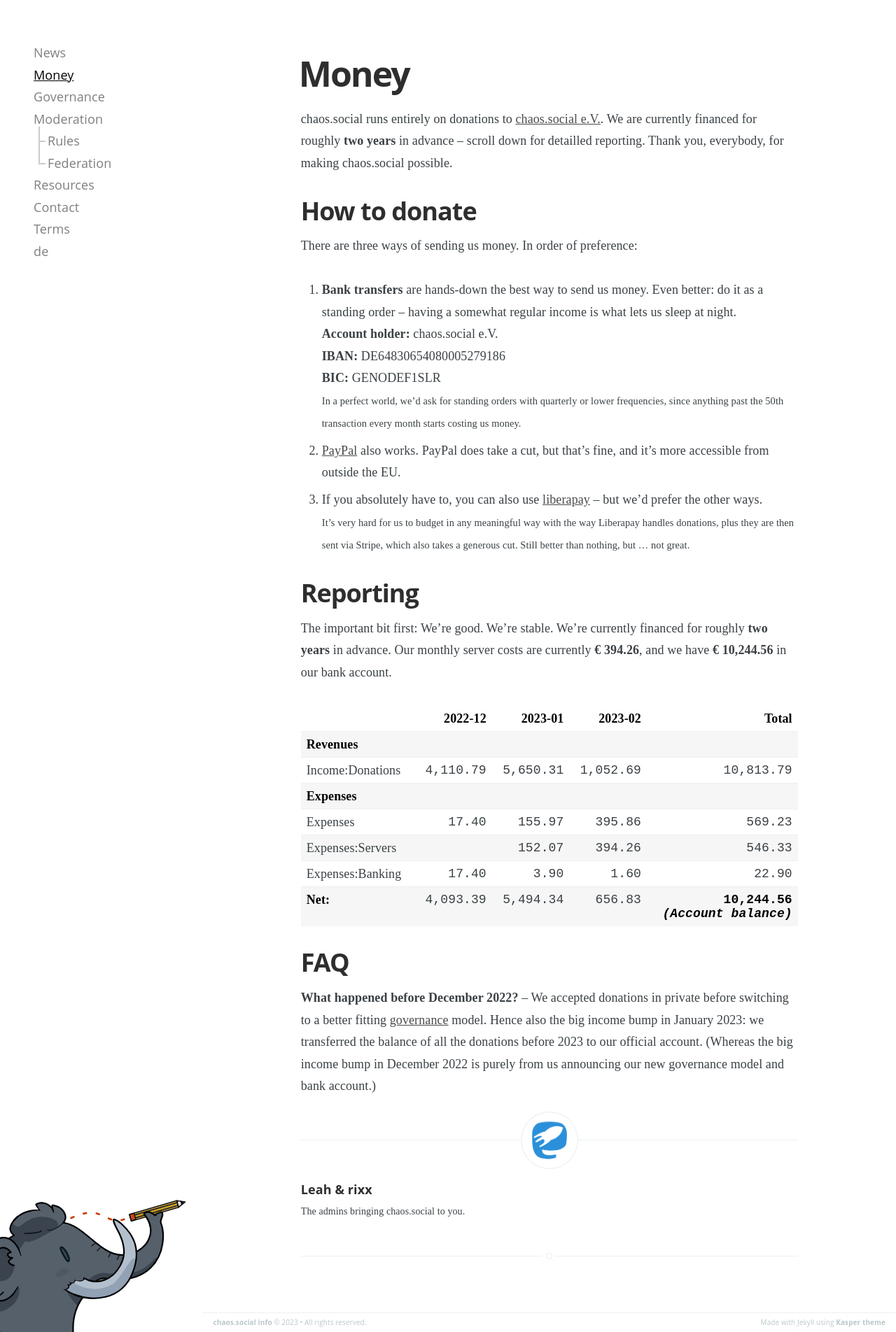
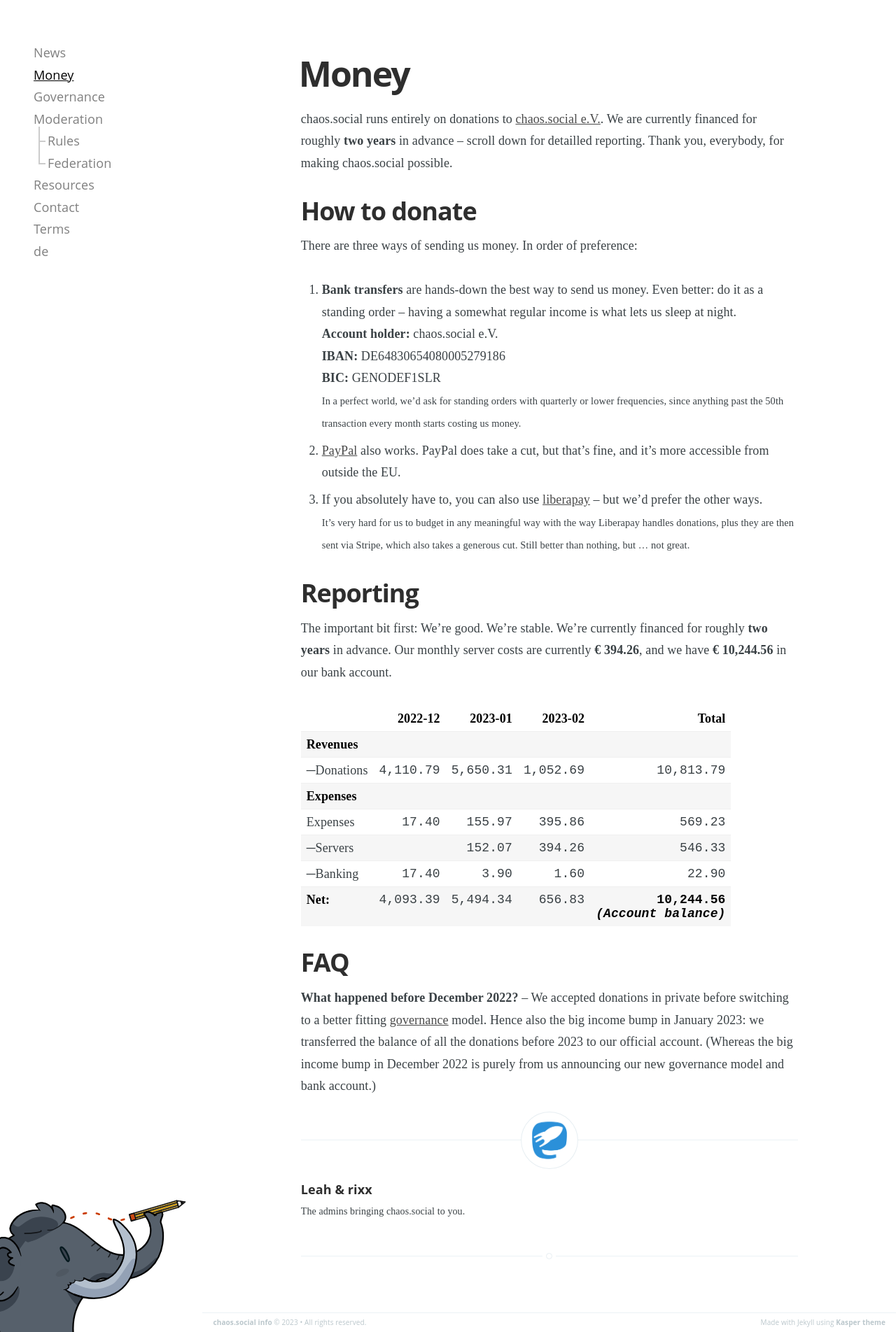
Before and after one commit to chaossocial/meta, a Jekyll site: the page built from money.md, in a window 1280 px wide. Shown: the whole page at 70% size. Built offline with Jekyll 4.4.1, drawn with Linux system fonts in a browser that asks for light colours.

Commit message:
Improve money table display

```diff
--- a/_includes/money.html
+++ b/_includes/money.html
@@ -11,7 +11,7 @@
          </tr>
          {% for row in report[1].prRows %}
          <tr>
-            <td>{{ row.prrName }}</td>
+            <td>{{ row.prrName | categoryName }}</td>
             {% for amount in row.prrAmounts %}
             <td>
                {% if amount[0].aquantity.floatingPoint %}
--- a/_plugins/money.rb
+++ b/_plugins/money.rb
@@ -5,6 +5,13 @@
       readable[0] = readable[0].gsub(/(\d)(?=(\d\d\d)+(?!\d))/, "\\1#{separator}")
       return "#{readable.join('.')}"
     end
+    def categoryName(value, separator=":")
+      # If the value doesn't contain the separator, return it as is
+      return value unless value.include? separator
+      # split the value on the separator, only return the last part,
+      # but prefix it with as many spaces as there are separators
+      return "─" * value.count(separator) + value.split(separator).last
+    end
   end
 end
 
--- a/_sass/_chaos.scss
+++ b/_sass/_chaos.scss
@@ -95,6 +95,10 @@
 	}
 }
 table#money {
+	// make table scrollable horizontally
+	display: block;
+	overflow-x: auto;
+	white-space: nowrap;
 	td, th {
 		text-align: right;
 		font-family: monospace;
```
